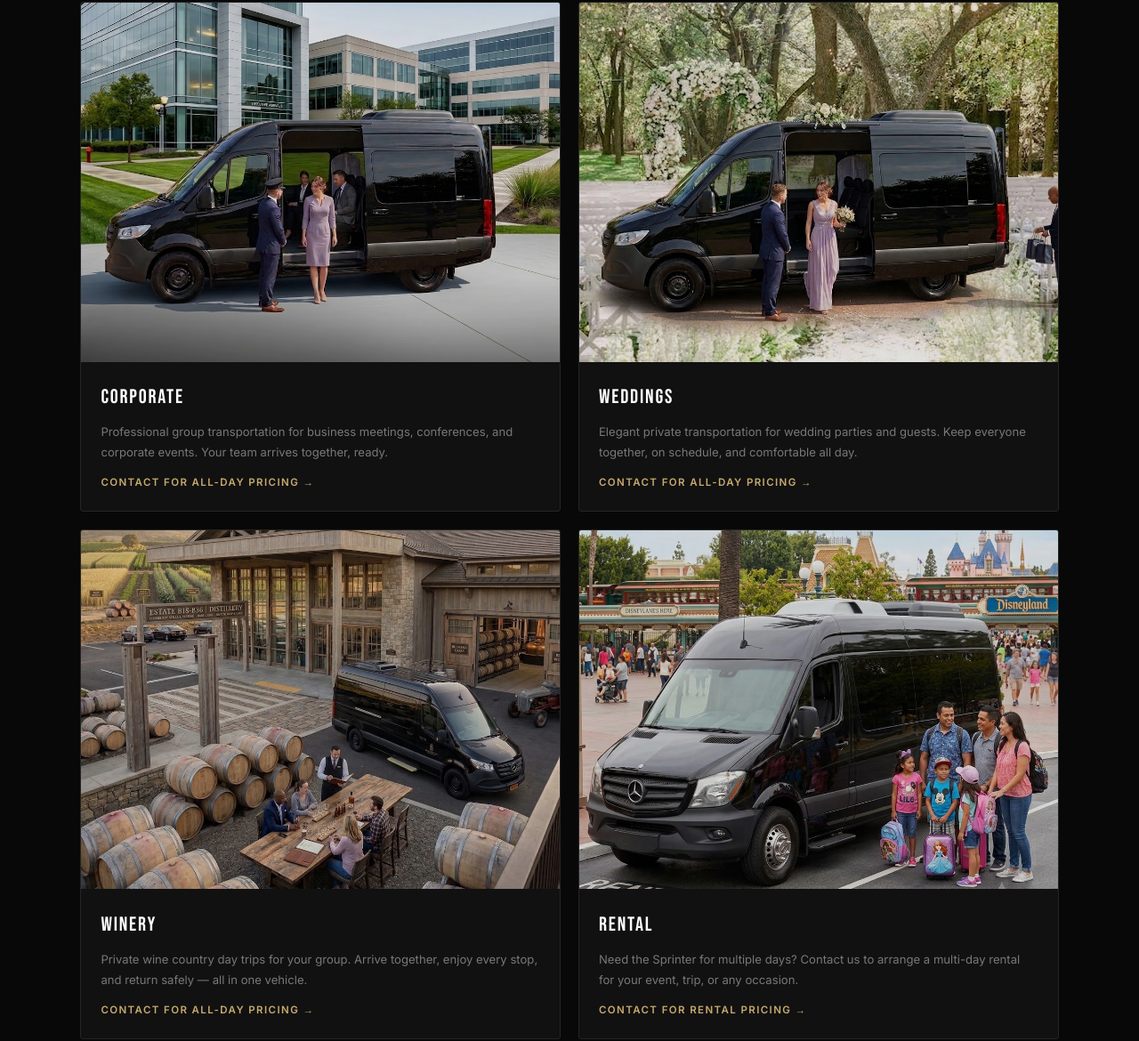
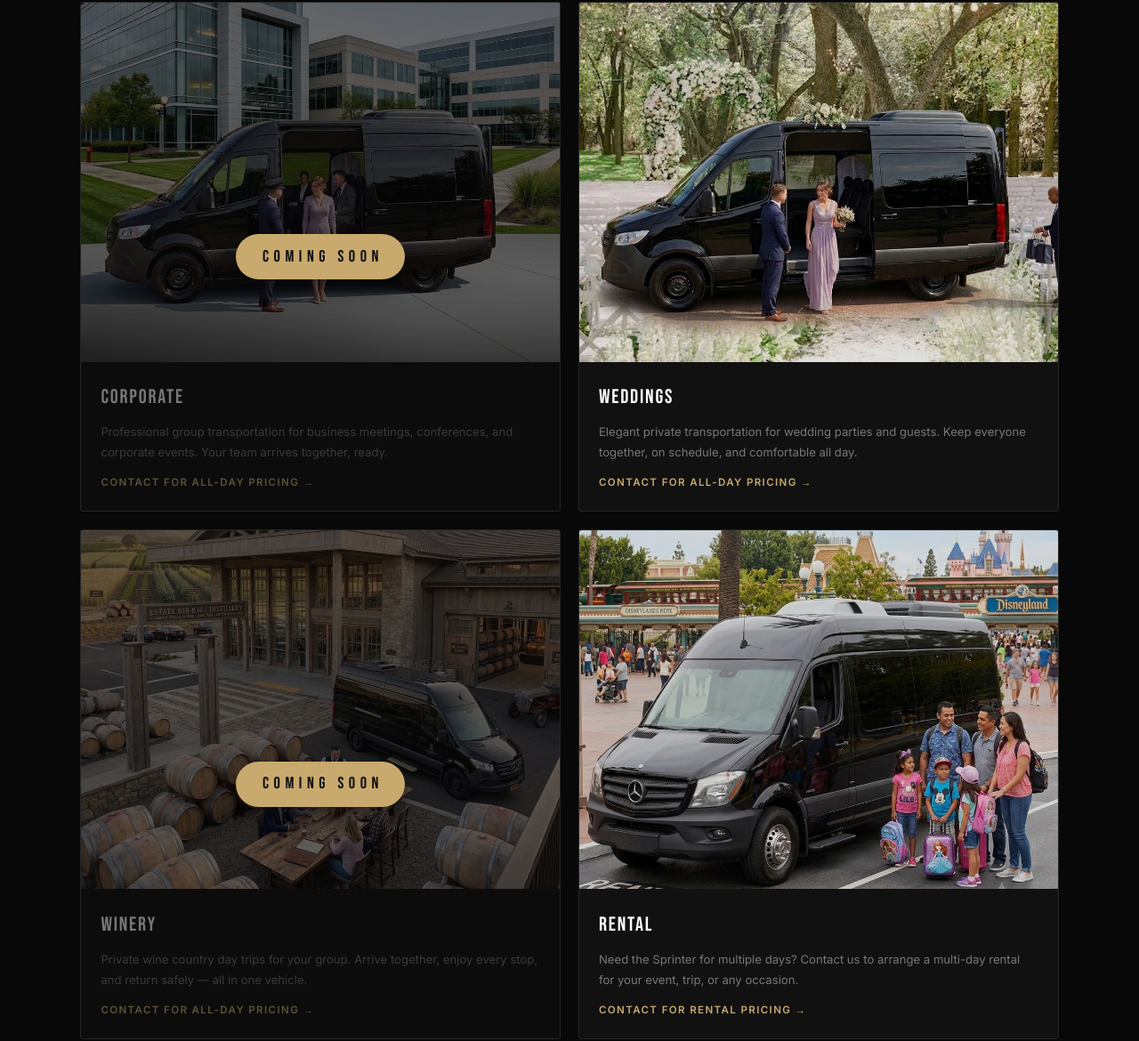
Before and after one commit to vibhavgrandhi/SznSprinters, a website: page index.html in a window 1280 px wide. Shown: the part 2195-3365 px from the top of the page at 89% size. Drawn offline with nearby package versions, Linux system fonts and the light colour scheme; no server answers.

Commit message:
Add coming-soon overlay to corporate and winery cards
Added 'COMING SOON' overlay to service cards for upcoming offerings.

```diff
--- a/index.html
+++ b/index.html
@@ -144,12 +144,14 @@ footer{background:#050505;border-top:1px solid var(--border);padding:3rem 2.5rem
 /* FULL-DAY SERVICES GRID */
 .fulldav-grid{display:grid;grid-template-columns:repeat(2,1fr);gap:1.2rem}
 @media(max-width:700px){.fulldav-grid{grid-template-columns:1fr}}
-.fdv-card{background:var(--bg-card);border:1px solid var(--border);border-radius:var(--radius);overflow:hidden;transition:border-color var(--transition)}
+.fdv-card{background:var(--bg-card);border:1px solid var(--border);border-radius:var(--radius);overflow:hidden;position:relative;transition:border-color var(--transition)}
 .fdv-card:hover{border-color:rgba(200,169,110,0.35)}
 .fdv-card-img{width:100%;aspect-ratio:4/3;object-fit:cover;filter:brightness(0.88)}
 .fdv-card-body{padding:1.4rem}
 .fdv-card-label{font-family:var(--font-display);font-size:1.4rem;letter-spacing:0.08em;color:#fff;margin-bottom:0.5rem}
 .fdv-card-text{font-size:0.82rem;color:var(--text-muted);line-height:1.75;margin-bottom:0.8rem}
+  .fdv-coming-soon{position:absolute;inset:0;z-index:2;display:flex;align-items:center;justify-content:center;background:rgba(8,8,8,0.55)}
+  .fdv-coming-soon span{font-family:var(--font-display);font-size:1.15rem;letter-spacing:0.3em;text-indent:0.3em;color:#0e0e0e;background:var(--accent);padding:0.65rem 1.5rem;border-radius:999px;box-shadow:0 8px 24px rgba(0,0,0,0.45)}
 .fdv-contact-note{font-size:0.72rem;font-weight:600;letter-spacing:0.12em;text-transform:uppercase;color:var(--accent)}
 
 @media (max-height:780px) {
@@ -275,8 +277,9 @@ footer{background:#050505;border-top:1px solid var(--border);padding:3rem 2.5rem
     <div class="fulldav-grid reveal">
       <div class="fdv-card">
         <img src="SznSprintersCorporate.jpg" alt="Corporate group transportation" class="fdv-card-img" loading="lazy">
+        <div class="fdv-coming-soon"><span>COMING SOON</span></div>
         <div class="fdv-card-body">
-          <div class="fdv-card-label">CORPORATE</div>
+                    <div class="fdv-card-label">CORPORATE</div>
           <p class="fdv-card-text">Professional group transportation for business meetings, conferences, and corporate events. Your team arrives together, ready.</p>
           <div class="fdv-contact-note">Contact for all-day pricing →</div>
         </div>
@@ -291,7 +294,8 @@ footer{background:#050505;border-top:1px solid var(--border);padding:3rem 2.5rem
       </div>
       <div class="fdv-card">
         <img src="SznSprintersWinery.jpg" alt="Winery day trip transportation" class="fdv-card-img" loading="lazy">
-        <div class="fdv-card-body">
+        <div class="fdv-coming-soon"><span>COMING SOON</span></div>
+                <div class="fdv-card-body">
           <div class="fdv-card-label">WINERY</div>
           <p class="fdv-card-text">Private wine country day trips for your group. Arrive together, enjoy every stop, and return safely — all in one vehicle.</p>
           <div class="fdv-contact-note">Contact for all-day pricing →</div>
```
